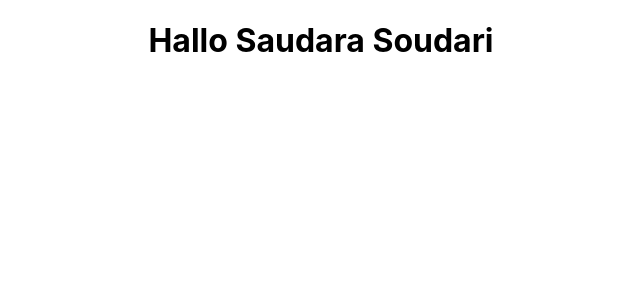
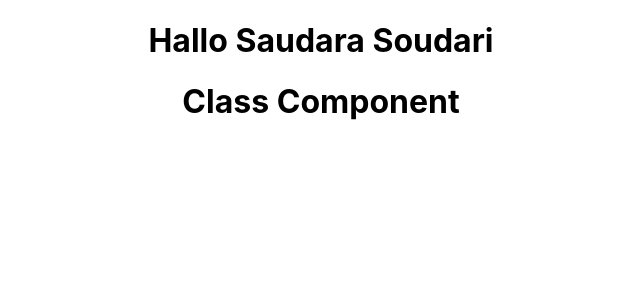
Before and after one commit to nofitamhfdyh/react-app, a React (Create React App) app: page / in a window 1280 px wide. Shown: the top 300 px of the page, without its empty margins (319-959 px from the left). Built offline with nearby package versions, Linux system fonts and the light colour scheme.

Commit message:
Add pemanggillan component

```diff
--- a/src/App.js
+++ b/src/App.js
@@ -1,13 +1,19 @@
 import logo from './logo.svg';
 import './App.css';
-import {Greet} from './components/Greet'; //jika export greet secara langsung tanpa menggunaan default, maka dalam file ini harus ditambah kurung kurawa (1a)
+import Greet from './components/Greet'; //jika export greet secara langsung tanpa menggunaan default, maka dalam file ini harus ditambah kurung kurawa (1a)
+import Welcome from './components/Welcome';
 
 function App() {
   return (
     <div className="App">
       <Greet>
         //pemanggilan file Greet
-        </Greet>
+      </Greet>
+
+      <Welcome>
+
+      </Welcome>
+
 
       {/* <header className="App-header">
         <img src={logo} className="App-logo" alt="logo" />
--- a/src/components/Greet.js
+++ b/src/components/Greet.js
@@ -4,7 +4,7 @@ import React from "react";
 //         return <h1> Hallo Nupnup </h1>
 // }
 
-export const Greet = () => <h1>Hallo Saudara Soudari</h1> // understanding the basic arrow functions ; penambahan kurung kurawa di file pemanggilan jika tanpa menggunakan default (1a)
+const Greet = () => <h1>Hallo Saudara Soudari</h1> // understanding the basic arrow functions ; penambahan kurung kurawa di file pemanggilan jika tanpa menggunakan default (1a)
 
 
-//export default Greet // cara (1) supaya komponennnya bisa diakses dan dipanggil di folder lain
+export default Greet // cara (1) supaya komponennnya bisa diakses dan dipanggil di folder lain
--- /dev/null
+++ b/src/components/Welcome.js
@@ -0,0 +1,9 @@
+import React, {Component} from "react";
+
+class Welcome extends Component{
+        render(){
+                return <h1>Class Component</h1>
+        }
+}
+
+export default Welcome
```
